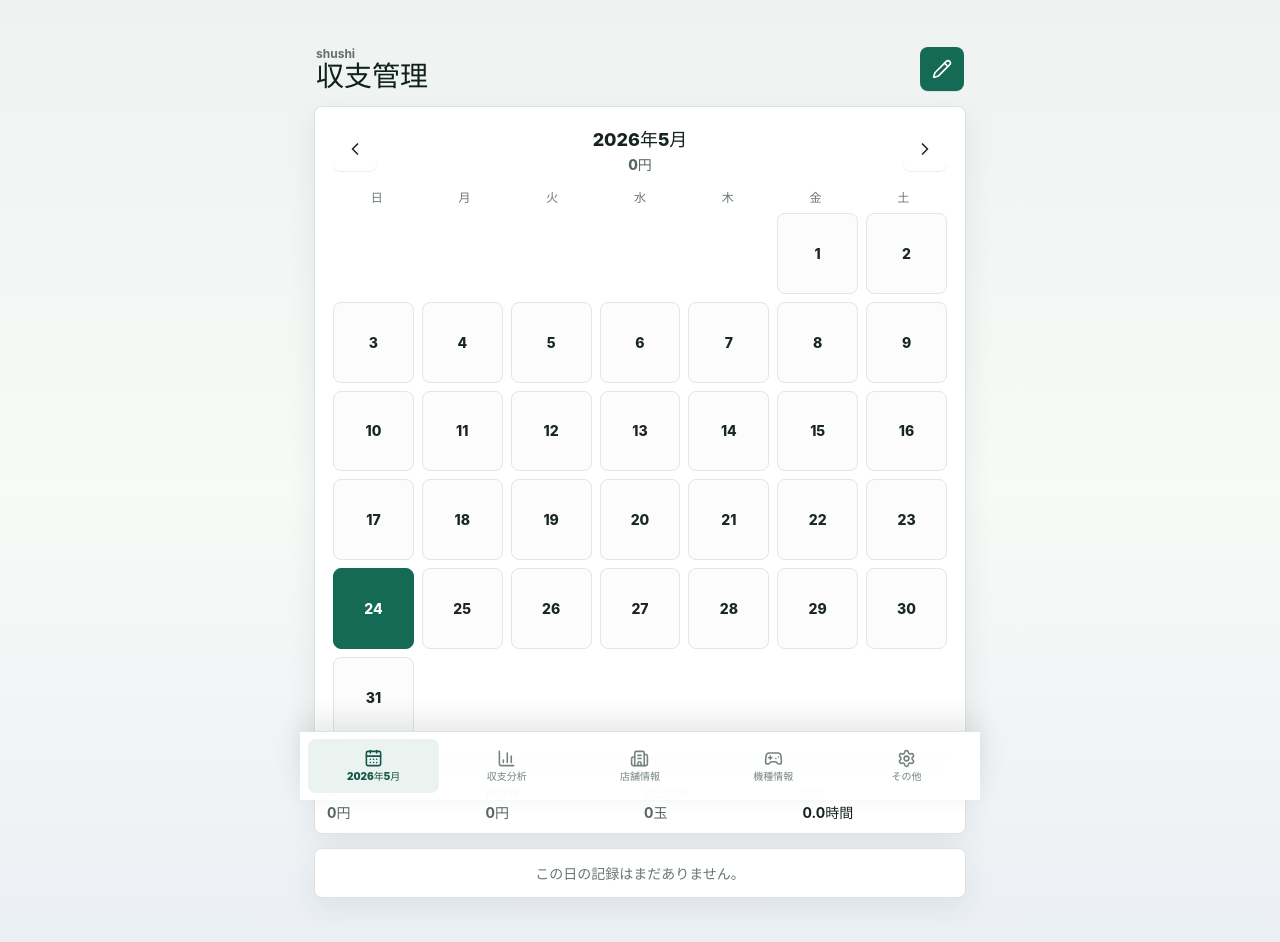
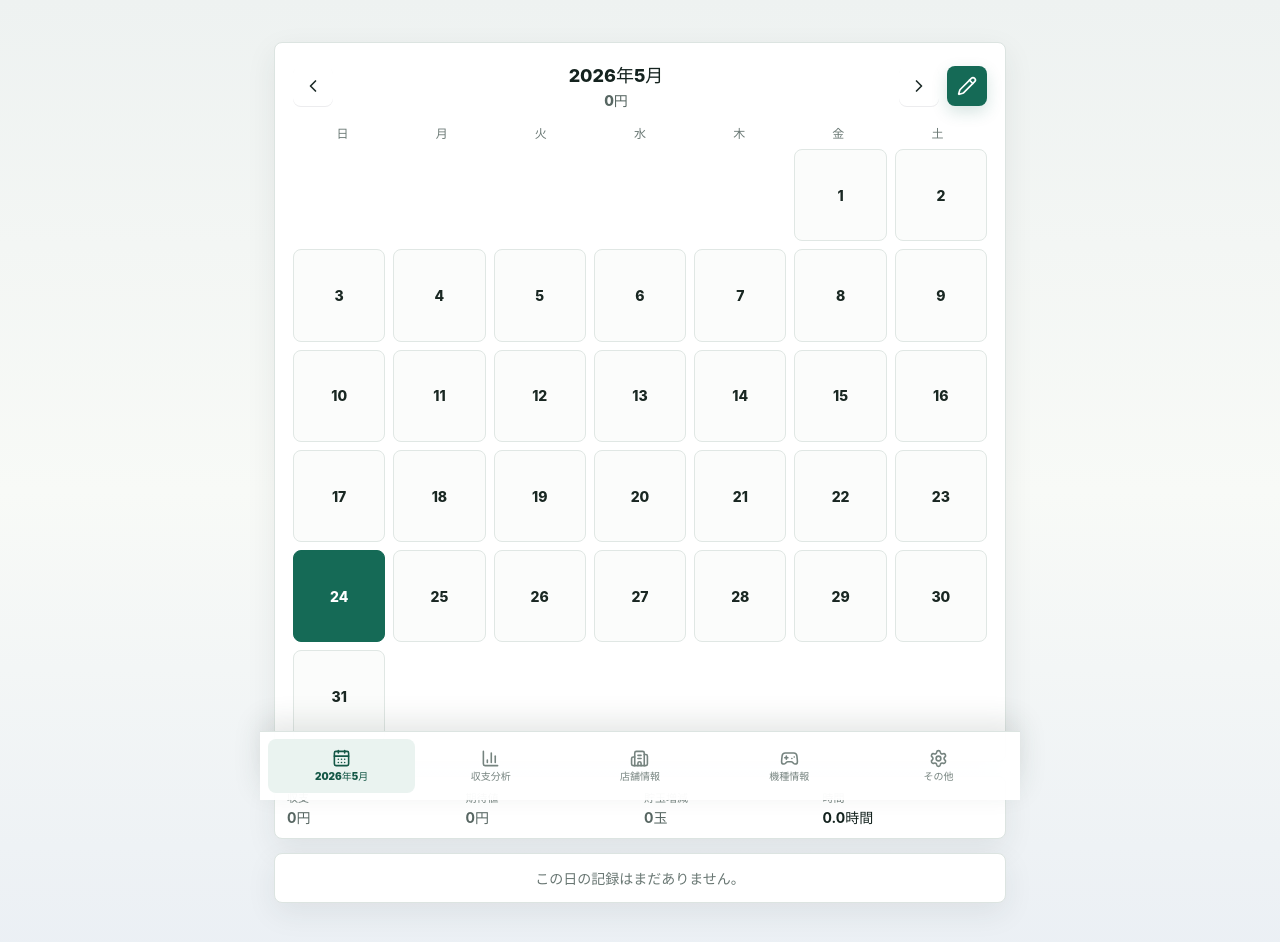
Before and after one commit to umedademu/shushi, a React (Vite) app in the folder app/: page / in a window 1280 px wide. Shown: the top 942 px of the page. Built offline with nearby package versions, Linux system fonts and the light colour scheme.

Commit message:
タブ上部見出しを削除

```diff
--- a/app/src/App.css
+++ b/app/src/App.css
@@ -220,6 +220,31 @@ h3 {
   padding: 14px;
 }
 
+.month-header {
+  gap: 8px;
+}
+
+.month-heading {
+  min-width: 0;
+  flex: 1 1 auto;
+  text-align: center;
+}
+
+.month-actions {
+  flex: 0 0 auto;
+  display: inline-flex;
+  gap: 8px;
+}
+
+.month-header .icon-button {
+  width: 40px;
+  height: 40px;
+}
+
+.month-edit-button {
+  box-shadow: 0 6px 16px rgba(21, 106, 86, 0.18);
+}
+
 .month-label {
   color: #15231f;
   font-size: 18px;
@@ -488,6 +513,7 @@ h3 {
 }
 
 .chart-score-head {
+  min-width: 0;
   align-items: center;
   display: flex;
   justify-content: space-between;
@@ -495,7 +521,9 @@ h3 {
 }
 
 .chart-score-head h3 {
+  min-width: 0;
   font-size: 22px;
+  white-space: nowrap;
 }
 
 .chart-score-head strong {
@@ -503,6 +531,7 @@ h3 {
   font-size: 34px;
   font-weight: 900;
   line-height: 1;
+  white-space: nowrap;
 }
 
 .chart-score-grid {
@@ -1860,10 +1889,14 @@ h3 {
   }
 
   .dashboard-frame {
-    max-width: 680px;
+    max-width: 760px;
     display: flex;
     flex-direction: column;
     gap: 14px;
+  }
+
+  .bottom-tabs {
+    max-width: 760px;
   }
 
   .dashboard-left,
@@ -1907,10 +1940,70 @@ h3 {
   }
 }
 
+@media (max-width: 430px) {
+  .chart-score-head {
+    gap: 8px;
+  }
+
+  .chart-score-head h3 {
+    font-size: 20px;
+    line-height: 1.1;
+  }
+
+  .chart-score-head strong {
+    font-size: clamp(29px, 8vw, 32px);
+  }
+
+  .chart-line-wrap,
+  .chart-bar-wrap {
+    padding: 9px 6px 8px;
+  }
+
+  .chart-y-label {
+    font-size: 10px;
+  }
+
+  .chart-score-grid {
+    gap: 7px;
+  }
+
+  .chart-score-grid div {
+    min-height: 40px;
+    grid-template-columns: minmax(50px, auto) minmax(0, 1fr);
+    gap: 6px;
+    padding: 7px 8px;
+  }
+
+  .chart-score-grid span {
+    font-size: 11px;
+  }
+
+  .chart-score-grid strong {
+    font-size: 15px;
+  }
+}
+
 @media (max-width: 390px) {
   .phone-frame {
     padding-left: 10px;
     padding-right: 10px;
+  }
+
+  .month-header {
+    gap: 6px;
+  }
+
+  .month-actions {
+    gap: 6px;
+  }
+
+  .month-header .icon-button {
+    width: 38px;
+    height: 38px;
+  }
+
+  .month-label {
+    font-size: 17px;
   }
 
   .summary-grid {
@@ -1936,3 +2029,19 @@ h3 {
     text-align: left;
   }
 }
+
+@media (max-width: 360px) {
+  .chart-score-head {
+    align-items: flex-start;
+    flex-direction: column;
+    gap: 4px;
+  }
+
+  .chart-score-head strong {
+    align-self: flex-end;
+  }
+
+  .chart-score-grid {
+    grid-template-columns: 1fr;
+  }
+}
--- a/app/src/App.tsx
+++ b/app/src/App.tsx
@@ -342,6 +342,16 @@ const updateItems = [
     date: "2026-05-26",
     title: "収支グラフの目盛りをpRecord風に調整",
     body: "収支グラフの横線と右側の円表示を、表示中の収支幅に合わせて25,000円や200,000円などのきれいな区切りで自動表示するようにしました。",
+  },
+  {
+    date: "2026-05-26",
+    title: "収支分析のスマホ表示を調整",
+    body: "収支分析の成績見出しとサマリーを、スマホ幅でも年月と大きな収支額が崩れにくい余白と文字サイズに調整しました。PC幅では分析画面を少し広く表示するようにしました。",
+  },
+  {
+    date: "2026-05-26",
+    title: "各タブ上部の見出しを削除",
+    body: "カレンダー、店舗情報、機種情報、その他の上部見出しを削除し、収支入力ボタンを月移動の行へまとめて表示面積を広げました。",
   },
 ];
 
@@ -2447,21 +2457,6 @@ export function App() {
     return (
       <main className="app-shell">
         <section className="phone-frame store-frame">
-          <header className="top-bar">
-            {selectedStoreInfo ? (
-              <button className="icon-button" type="button" onClick={closeStoreDetail} title="一覧へ戻る">
-                <ChevronLeft size={20} />
-              </button>
-            ) : (
-              <div className="top-spacer" />
-            )}
-            <div>
-              <p className="eyebrow">店舗情報</p>
-              <h1>{selectedStoreInfo ? selectedStoreInfo.name : "店舗一覧"}</h1>
-            </div>
-            <div className="top-spacer" />
-          </header>
-
           {selectedStoreInfo ? (
             <div className="store-detail">
               <button className="text-button store-back-button" type="button" onClick={closeStoreDetail}>
@@ -2967,36 +2962,31 @@ export function App() {
       <section className="phone-frame dashboard-frame">
         {viewMode === "home" && (
         <div className="dashboard-left">
-          <header className="top-bar">
-            <div>
-              <p className="eyebrow">shushi</p>
-              <h1>収支管理</h1>
-            </div>
-            <button
-              aria-label="収支を入力"
-              className="icon-button primary"
-              type="button"
-              onClick={() => openEditor()}
-              title="収支を入力"
-            >
-              <Pencil size={20} />
-            </button>
-          </header>
-
           <section className="month-panel">
             <div className="month-header">
-              <button className="icon-button" type="button" onClick={() => moveMonth(-1)} title="前の月">
+              <button className="icon-button month-nav-button" type="button" onClick={() => moveMonth(-1)} title="前の月">
                 <ChevronLeft size={20} />
               </button>
-              <div>
+              <div className="month-heading">
                 <p className="month-label">{monthLabel(currentMonth)}</p>
                 <p className={`month-total ${classForAmount(monthProfit)}`}>
                   {signedCurrency(monthProfit)}
                 </p>
               </div>
-              <button className="icon-button" type="button" onClick={() => moveMonth(1)} title="次の月">
-                <ChevronRight size={20} />
-              </button>
+              <div className="month-actions">
+                <button className="icon-button month-nav-button" type="button" onClick={() => moveMonth(1)} title="次の月">
+                  <ChevronRight size={20} />
+                </button>
+                <button
+                  aria-label="収支を入力"
+                  className="icon-button primary month-edit-button"
+                  type="button"
+                  onClick={() => openEditor()}
+                  title="収支を入力"
+                >
+                  <Pencil size={20} />
+                </button>
+              </div>
             </div>
 
             <div className="week-row">
@@ -3039,26 +3029,6 @@ export function App() {
         )}
 
         <div className="dashboard-right">
-        {viewMode === "machines" && (
-          <header className="top-bar">
-            <div>
-              <p className="eyebrow">機種情報</p>
-              <h1>機種一覧</h1>
-            </div>
-            <div className="top-spacer" />
-          </header>
-        )}
-
-        {viewMode === "other" && (
-          <header className="top-bar">
-            <div>
-              <p className="eyebrow">その他</p>
-              <h1>データ操作</h1>
-            </div>
-            <div className="top-spacer" />
-          </header>
-        )}
-
         {viewMode === "home" && (
         <section className="summary-grid">
           <div>
```
Also changed, not shown: 2 other files (tests, documents, lock files or other folders).
